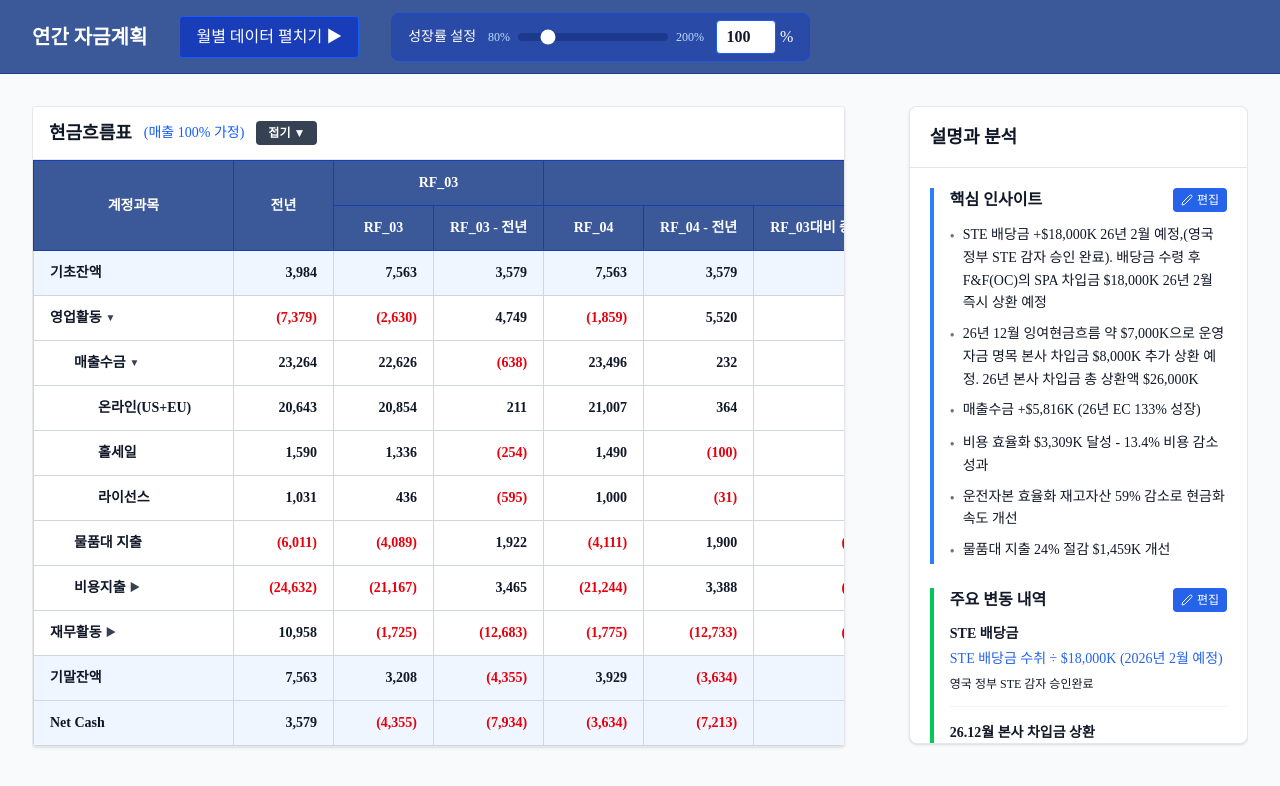
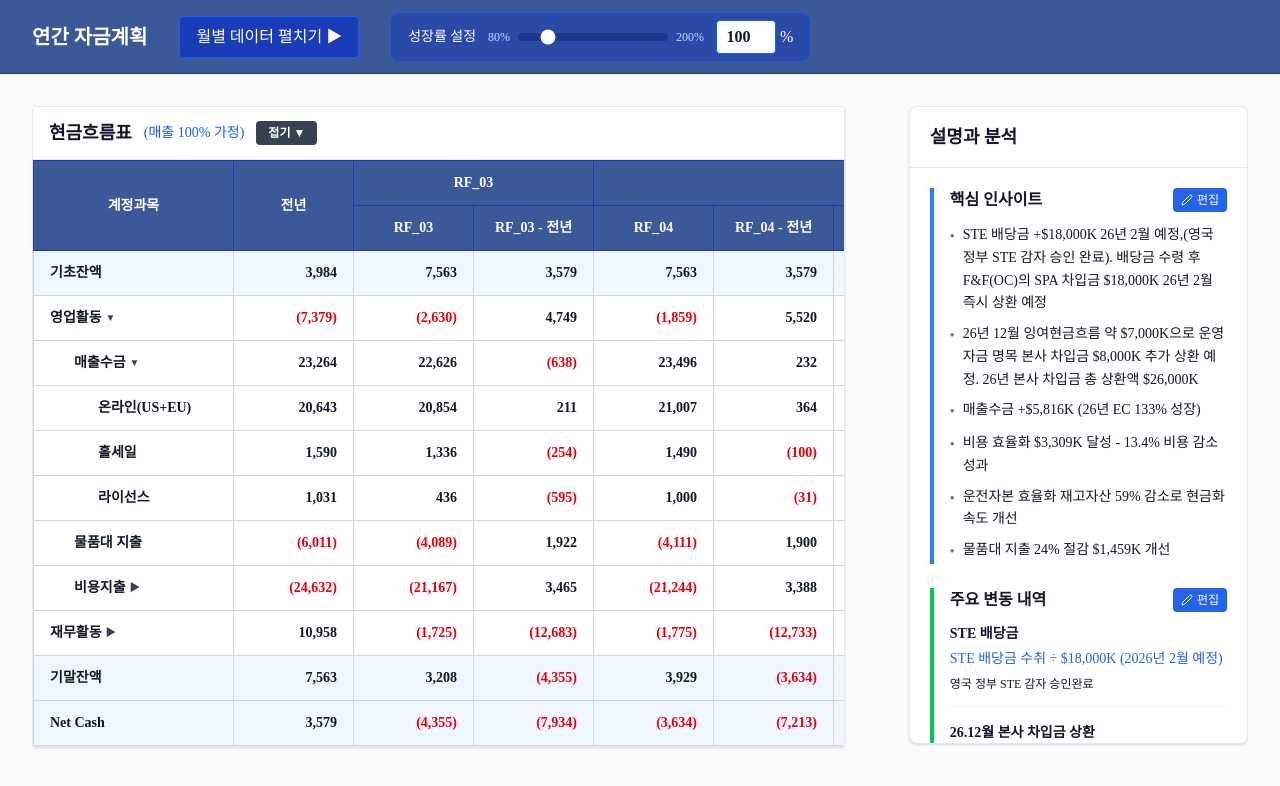
Before and after one commit to kyeongsoo88/stocashnew, a Next.js app: page / in a window 1280 px wide. Shown: the top 786 px of the page. Built offline with nearby package versions, Linux system fonts and the light colour scheme; a web font is replaced by a local one.

Commit message:
Standardize column widths to 120px for consistent table alignment
Update all numeric column widths from 100px to 120px for uniform appearance and better readability.

Co-authored-by: Cursor <cursoragent@cursor.com>

```diff
--- a/components/DataTable.tsx
+++ b/components/DataTable.tsx
@@ -219,7 +219,7 @@ export const DataTable: React.FC<DataTableProps> = ({
                   className={cn(
                     'px-4 py-3 border font-bold whitespace-nowrap text-center',
                     headerStyle === 'dark' ? 'border-blue-800' : 'border-gray-300',
-                    'min-w-[100px]'
+                    'min-w-[120px]'
                   )}
                 >
                   전년
@@ -252,7 +252,7 @@ export const DataTable: React.FC<DataTableProps> = ({
                   className={cn(
                     'px-4 py-3 border font-bold whitespace-nowrap text-center',
                     headerStyle === 'dark' ? 'border-blue-800' : 'border-gray-300',
-                    'min-w-[100px]'
+                    'min-w-[120px]'
                   )}
                 >
                   RF_03
@@ -262,7 +262,7 @@ export const DataTable: React.FC<DataTableProps> = ({
                   className={cn(
                     'px-4 py-3 border font-bold whitespace-nowrap text-center',
                     headerStyle === 'dark' ? 'border-blue-800' : 'border-gray-300',
-                    'min-w-[100px]'
+                    'min-w-[120px]'
                   )}
                 >
                   RF_03 - 전년
@@ -272,7 +272,7 @@ export const DataTable: React.FC<DataTableProps> = ({
                   className={cn(
                     'px-4 py-3 border font-bold whitespace-nowrap text-center',
                     headerStyle === 'dark' ? 'border-blue-800' : 'border-gray-300',
-                    'min-w-[100px]'
+                    'min-w-[120px]'
                   )}
                 >
                   RF_04
@@ -282,7 +282,7 @@ export const DataTable: React.FC<DataTableProps> = ({
                   className={cn(
                     'px-4 py-3 border font-bold whitespace-nowrap text-center',
                     headerStyle === 'dark' ? 'border-blue-800' : 'border-gray-300',
-                    'min-w-[100px]'
+                    'min-w-[120px]'
                   )}
                 >
                   RF_04 - 전년
@@ -292,7 +292,7 @@ export const DataTable: React.FC<DataTableProps> = ({
                   className={cn(
                     'px-4 py-3 border font-bold whitespace-nowrap text-center',
                     headerStyle === 'dark' ? 'border-blue-800' : 'border-gray-300',
-                    'min-w-[100px]'
+                    'min-w-[120px]'
                   )}
                 >
                   RF_03대비 증감
```
